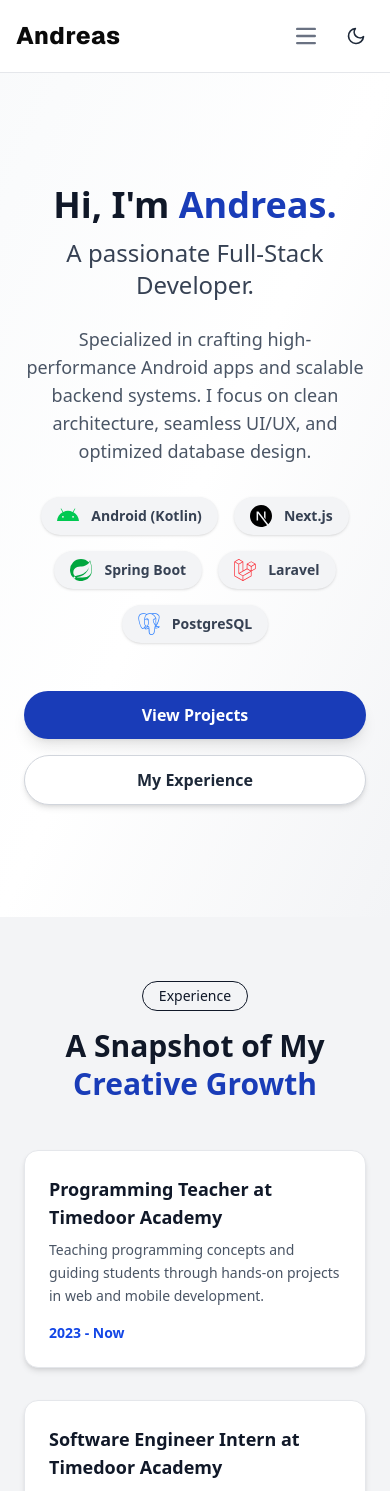
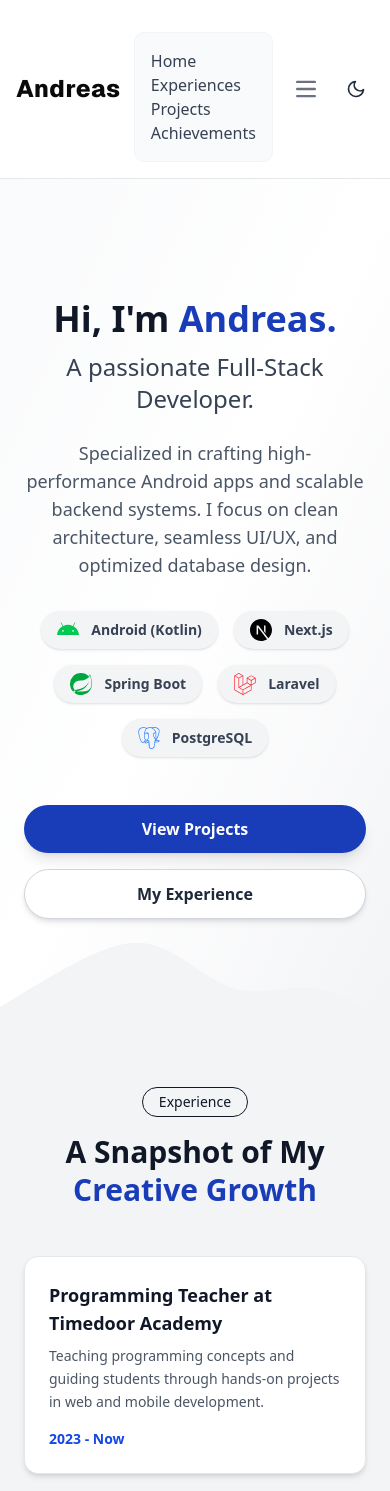
Before and after one commit to andrr64/PortofolioWebsite-with-React, a Next.js app in the folder portofolio-website/: page / in a window 390 px wide. Shown: the top 1491 px of the page. Built offline with nearby package versions, Linux system fonts and the light colour scheme.

Commit message:
feat: update layout and enhance Hero section with smooth scrolling functionality

```diff
--- a/portofolio-website/app/components/Header.tsx
+++ b/portofolio-website/app/components/Header.tsx
@@ -6,10 +6,9 @@ import { FiSun, FiMoon } from "react-icons/fi";
 // Menu sebagai array of objects { menu, link }
 const menuItems = [
     { menu: "Home", link: "#" },
-    { menu: "About", link: "#about" },
-    { menu: "Services", link: "#services" },
-    { menu: "Portfolio", link: "#portfolio" },
-    { menu: "Contact", link: "#contact" },
+    { menu: "Experiences", link: "#section-experience" },
+    { menu: "Projects", link: "#section-projects" },
+    { menu: "Achievements", link: "#section-certificates" },
 ];
 
 export default function Header() {
@@ -28,23 +27,34 @@ export default function Header() {
                         Andreas
                     </span>
                 </a>
-
-                {/* Menu */}
-                <div className={`${isOpen ? "block" : "hidden"} w-full md:block md:w-auto`}>
                 <ul className="font-medium flex flex-col md:flex-row md:space-x-8 p-4 md:p-0 mt-4 md:mt-0 border md:border-0 rounded-lg bg-gray-50 dark:bg-gray-900 border-gray-100 dark:border-gray-700">
                     {menuItems.map((item) => (
                         <li key={item.menu}>
-                                <a
-                                    href={item.link}
+                            <button
+                                onClick={() => {
+                                    if (item.link === "#") {
+                                        window.scrollTo({ top: 0, behavior: "smooth" }); // scroll ke atas
+                                    } else {
+                                        const target = document.querySelector(item.link);
+                                        if (target) {
+                                            window.scrollTo({
+                                                top: (target as HTMLElement).offsetTop - 128, // offset navbar
+                                                behavior: "smooth",
+                                            });
+                                        }
+                                    }
+                                    setIsOpen(false); // tutup menu mobile
+                                }}
                                 className="relative text-gray-700 dark:text-gray-300 hover:text-gray-900 dark:hover:text-white transition-colors duration-300 group"
                             >
                                 {item.menu}
                                 <span className="absolute left-0 -bottom-1 w-0 h-[2px] bg-blue-500 dark:bg-blue-400 transition-all duration-300 group-hover:w-full"></span>
-                                </a>
+                            </button>
                         </li>
                     ))}
+
                 </ul>
-                </div>
+
 
                 {/* Hamburger + Theme Toggle */}
                 <div className="flex items-center space-x-3 md:space-x-4">
--- a/portofolio-website/app/layout.tsx
+++ b/portofolio-website/app/layout.tsx
@@ -14,7 +14,7 @@ const geistMono = Geist_Mono({
 });
 
 export const metadata: Metadata = {
-  title: "Andreas Website",
+  title: "Portofolio - Andreas",
   description: "Generated by create next app",
 };
 
--- a/portofolio-website/app/sections/Hero.tsx
+++ b/portofolio-website/app/sections/Hero.tsx
@@ -13,9 +13,22 @@ const techSkills = [
 ];
 
 export default function HeroSection() {
+    const scrollToSection = (selector: string) => {
+        const target = document.querySelector(selector);
+        if (target) {
+            window.scrollTo({
+                top: (target as HTMLElement).offsetTop - 128, // offset 128px
+                behavior: "smooth",
+            });
+        }
+    };
+
     return (
-        <section id="section-hero" className="min-h-screen w-full bg-gradient-to-br from-gray-50 via-white to-gray-100 dark:from-gray-900 dark:via-gray-800 dark:to-gray-900 flex items-center font-normal transition-colors duration-500">
-            <div className="max-w-7xl mx-auto px-6 sm:px-10 md:px-16 lg:px-20 xl:px-24 flex flex-col-reverse md:flex-row items-center justify-between gap-12">
+        <section
+            id="section-hero"
+            className="relative min-h-screen w-full bg-gradient-to-br from-gray-50 via-white to-gray-100 dark:from-gray-900 dark:via-gray-800 dark:to-gray-900 flex flex-col items-start font-normal transition-colors duration-500"
+        >
+            <div className="pt-30 max-w-7xl mx-auto px-6 sm:px-10 md:px-16 lg:px-20 xl:px-24 flex flex-col-reverse md:flex-row items-center justify-between gap-12">
 
                 {/* LEFT SECTION */}
                 <div className="flex-1 max-w-xl lg:max-w-2xl space-y-6 text-center md:text-left">
@@ -50,10 +63,16 @@ export default function HeroSection() {
 
                     {/* CTA Buttons */}
                     <div className="flex flex-col sm:flex-row gap-4 pt-6">
-                        <button className="bg-blue-800 text-white px-8 py-3 rounded-full font-semibold hover:bg-blue-900 transition-all duration-300 shadow-lg hover:shadow-xl transform hover:-translate-y-1">
+                        <button
+                            onClick={() => scrollToSection("#section-projects")}
+                            className="bg-blue-800 text-white px-8 py-3 rounded-full font-semibold hover:bg-blue-900 transition-all duration-300 shadow-lg hover:shadow-xl transform hover:-translate-y-1"
+                        >
                             View Projects
                         </button>
-                        <button className="border border-gray-300 dark:border-gray-600 bg-white dark:bg-gray-700 text-gray-800 dark:text-gray-200 px-8 py-3 rounded-full font-semibold hover:bg-gray-100 dark:hover:bg-gray-600 transition-all duration-300 shadow-md hover:shadow-lg transform hover:-translate-y-1">
+                        <button
+                            onClick={() => scrollToSection("#section-experience")}
+                            className="border border-gray-300 dark:border-gray-600 bg-white dark:bg-gray-700 text-gray-800 dark:text-gray-200 px-8 py-3 rounded-full font-semibold hover:bg-gray-100 dark:hover:bg-gray-600 transition-all duration-300 shadow-md hover:shadow-lg transform hover:-translate-y-1"
+                        >
                             My Experience
                         </button>
                     </div>
@@ -69,6 +88,22 @@ export default function HeroSection() {
                     />
                 </div>
             </div>
+
+            {/* Wave */}
+            <div className="absolute bottom-0 left-0 w-full overflow-hidden leading-[0]">
+                <svg
+                    className="relative block w-full h-40"
+                    xmlns="http://www.w3.org/2000/svg"
+                    viewBox="0 0 1440 320"
+                    preserveAspectRatio="none"
+                >
+                    <path
+                        fill="currentColor"
+                        d="M0,288L48,272C96,256,192,224,288,197.3C384,171,480,149,576,165.3C672,181,768,235,864,250.7C960,267,1056,245,1152,250.7C1248,256,1344,288,1392,304L1440,320L1440,320L1392,320C1344,320,1248,320,1152,320C1056,320,960,320,864,320C768,320,672,320,576,320C480,320,384,320,288,320C192,320,96,320,48,320L0,320Z"
+                        className="text-gray-100 dark:text-gray-800"
+                    ></path>
+                </svg>
+            </div>
         </section>
     );
 }
```
Also changed, not shown: portofolio-website/app/Homepage.tsx (line endings or trailing spaces). Lines whose indentation alone changed are shown as unchanged.
